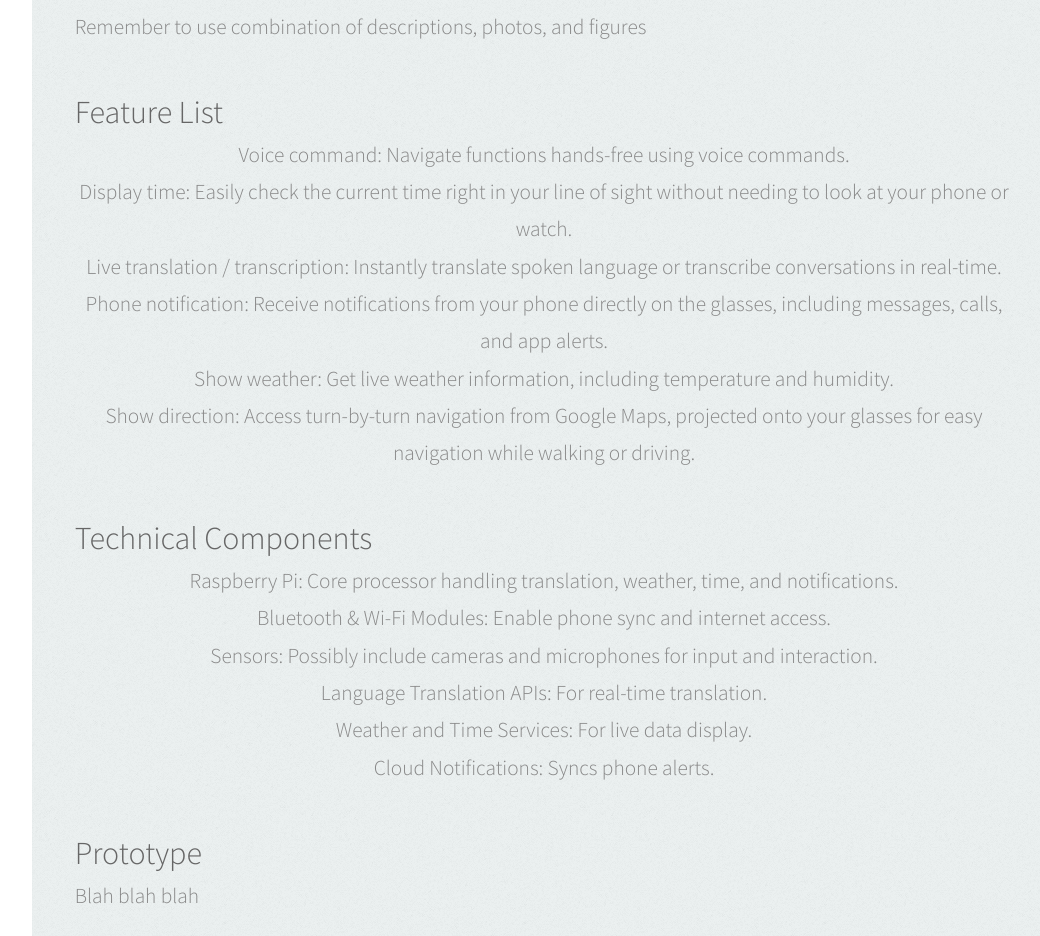
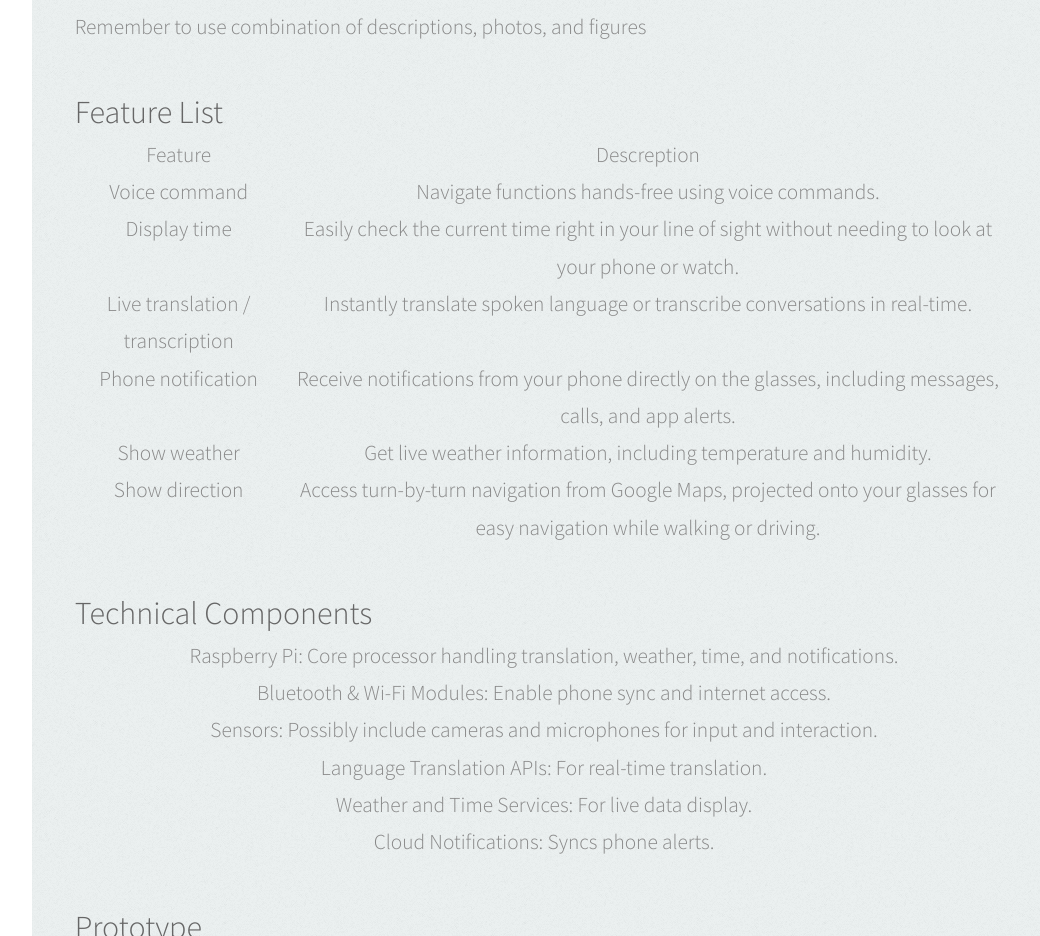
Before and after one commit to ester-tsai/smart_glasses, a plain HTML site: page index.html in a window 1280 px wide. Shown: the part 1460-2396 px from the top of the page, without its empty margins (224-1264 px from the left). Drawn offline with Linux system fonts and the light colour scheme.

Commit message:
Update index.html

```diff
--- a/index.html
+++ b/index.html
@@ -125,14 +125,36 @@
 							<p align="left">Remember to use combination of descriptions, photos, and figures</p>
 
 							<h3 align="left">Feature List</h3>
-								<ul>
-									<li>Voice command: Navigate functions hands-free using voice commands.</li>
-									<li>Display time: Easily check the current time right in your line of sight without needing to look at your phone or watch.</li>
-									<li>Live translation / transcription: Instantly translate spoken language or transcribe conversations in real-time.</li>
-									<li>Phone notification: Receive notifications from your phone directly on the glasses, including messages, calls, and app alerts.</li>
-									<li>Show weather: Get live weather information, including temperature and humidity.</li>
-									<li>Show direction: Access turn-by-turn navigation from Google Maps, projected onto your glasses for easy navigation while walking or driving.</li>
-								</ul>
+							<table>
+								  <tr>
+								    <th>Feature</th>
+								    <th>Descreption</th>
+								  </tr>
+								  <tr>
+								    <td>Voice command</td>
+								    <td>Navigate functions hands-free using voice commands.</td>
+								  </tr>
+								<tr>
+								    <td>Display time</td>
+								    <td>Easily check the current time right in your line of sight without needing to look at your phone or watch.</td>
+								  </tr>
+								<tr>
+								    <td>Live translation / transcription</td>
+								    <td>Instantly translate spoken language or transcribe conversations in real-time.</td>
+								  </tr>
+								<tr>
+								    <td>Phone notification</td>
+								    <td>Receive notifications from your phone directly on the glasses, including messages, calls, and app alerts.</td>
+								  </tr>
+								<tr>
+								    <td>Show weather</td>
+								    <td>Get live weather information, including temperature and humidity.</td>
+								  </tr>
+								<tr>
+								    <td>Show direction</td>
+								    <td>Access turn-by-turn navigation from Google Maps, projected onto your glasses for easy navigation while walking or driving.</td>
+								  </tr>
+								</table>
 
 							<h3 align="left">Technical Components</h3>
 								<ul>
```
